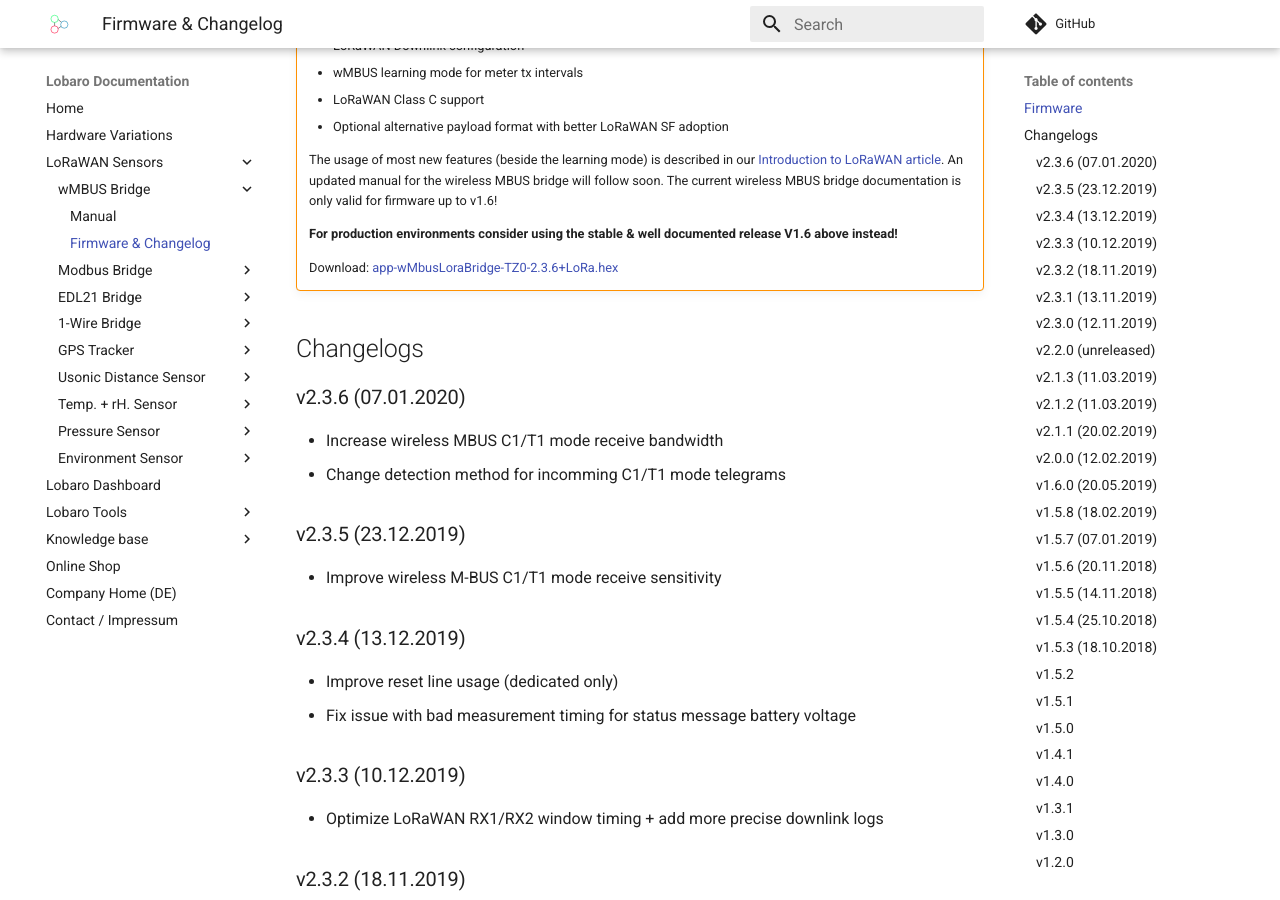
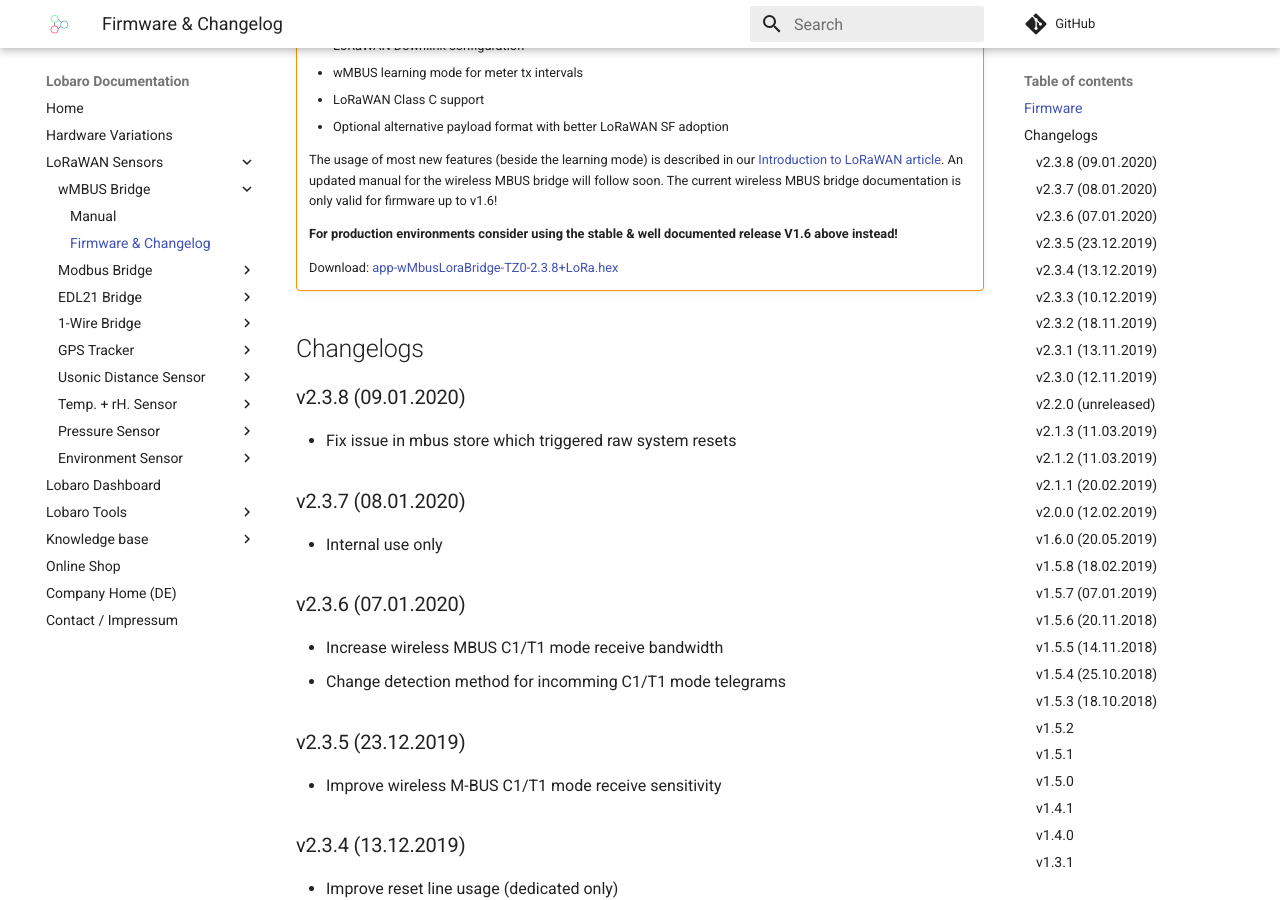
Before and after one commit to Lobaro/docs, an MkDocs documentation site: the page built from docs/lorawan-sensors/wmbus-lorawan/firmware.md, in a window 1280 px wide and 900 px high, scrolled down 544 px. Built offline with MkDocs 1.6.1 and Material for MkDocs 9.7.7, drawn with Linux system fonts in a browser that asks for light colours; a script that is not in the unit is left out; comment, search, counter and statistics services are not loaded.

Commit message:
add wmbus 2.3.8

```diff
--- a/docs/lorawan-sensors/wmbus-lorawan/firmware.md
+++ b/docs/lorawan-sensors/wmbus-lorawan/firmware.md
@@ -26,9 +26,15 @@
 
     **For production environments consider using the stable & well documented release V1.6 above instead!**
 
-    Download: [app-wMbusLoraBridge-TZ0-2.3.6+LoRa.hex](firmware/app-wMbusLoraBridge-TZ0-2.3.6+LoRa.hex)
+    Download: [app-wMbusLoraBridge-TZ0-2.3.8+LoRa.hex](firmware/app-wMbusLoraBridge-TZ0-2.3.8+LoRa.hex)
 
 ## Changelogs
+
+### v2.3.8 (09.01.2020)
+- Fix issue in mbus store which triggered raw system resets
+
+### v2.3.7 (08.01.2020)
+- Internal use only
 
 ### v2.3.6 (07.01.2020)
 - Increase wireless MBUS C1/T1 mode receive bandwidth
```
